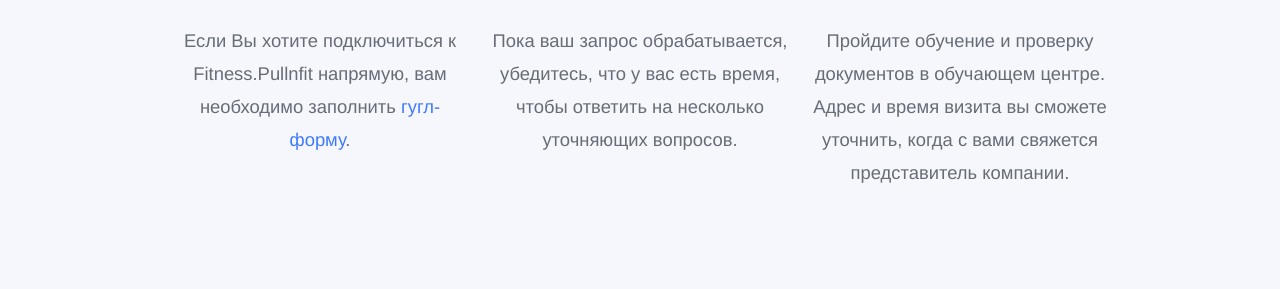
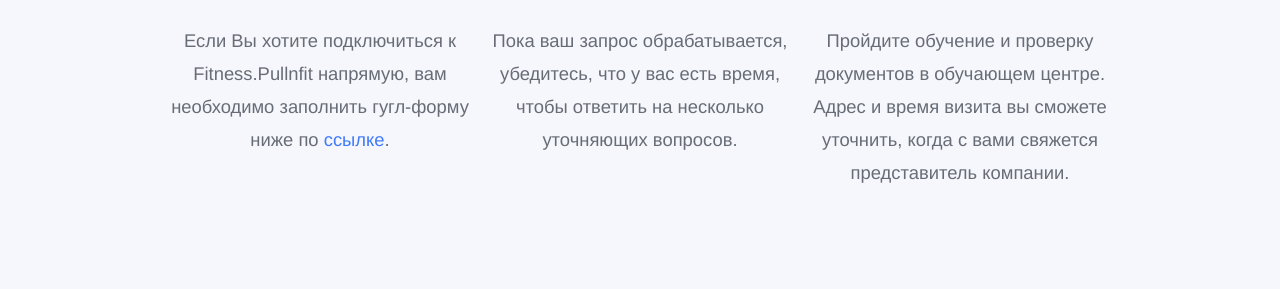
Before and after one commit to RakhimyanTim/fitness.github.io, a Jekyll site: the page built from pages/how-it-works.html, in a window 1280 px wide. Shown: the part 431-720 px from the top of the page. Built offline with Jekyll 4.4.1, drawn with Linux system fonts in a browser that asks for light colours; some web fonts are replaced.

Commit message:
Update how-it-works.html

```diff
--- a/pages/how-it-works.html
+++ b/pages/how-it-works.html
@@ -9,7 +9,7 @@
 	<li>
 		<i class="material-icons">looks_one</i>
 		<h4>Заполните гугл-форму</h4>
-		<p>Если Вы хотите подключиться к Fitness.Pullnfit напрямую, вам необходимо заполнить <a href='https://goo.gl/forms/a4kDwSTPBcGsNXgX2'>гугл-форму</a>.</p>
+		<p>Если Вы хотите подключиться к Fitness.Pullnfit напрямую, вам необходимо заполнить гугл-форму ниже по <a href='https://goo.gl/forms/a4kDwSTPBcGsNXgX2'>ссылке</a>.</p>
 
 	</li>
   	<li>
```
